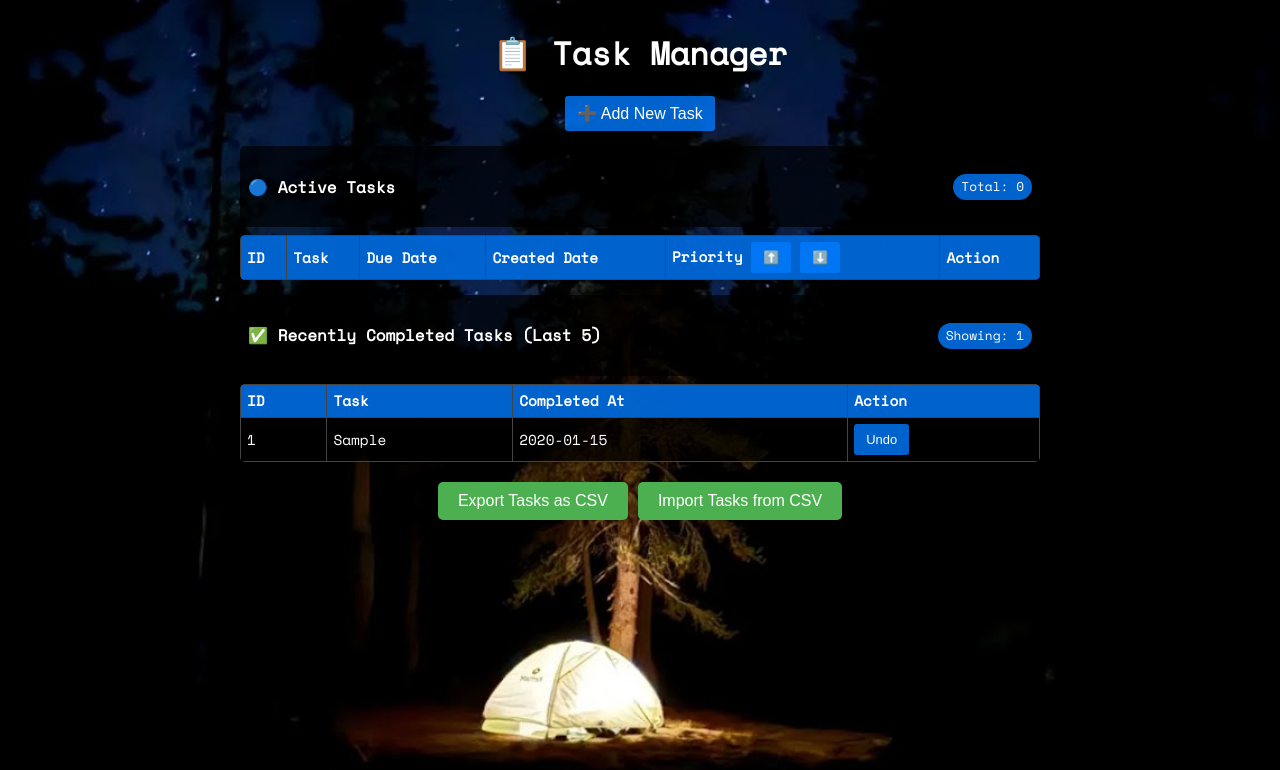
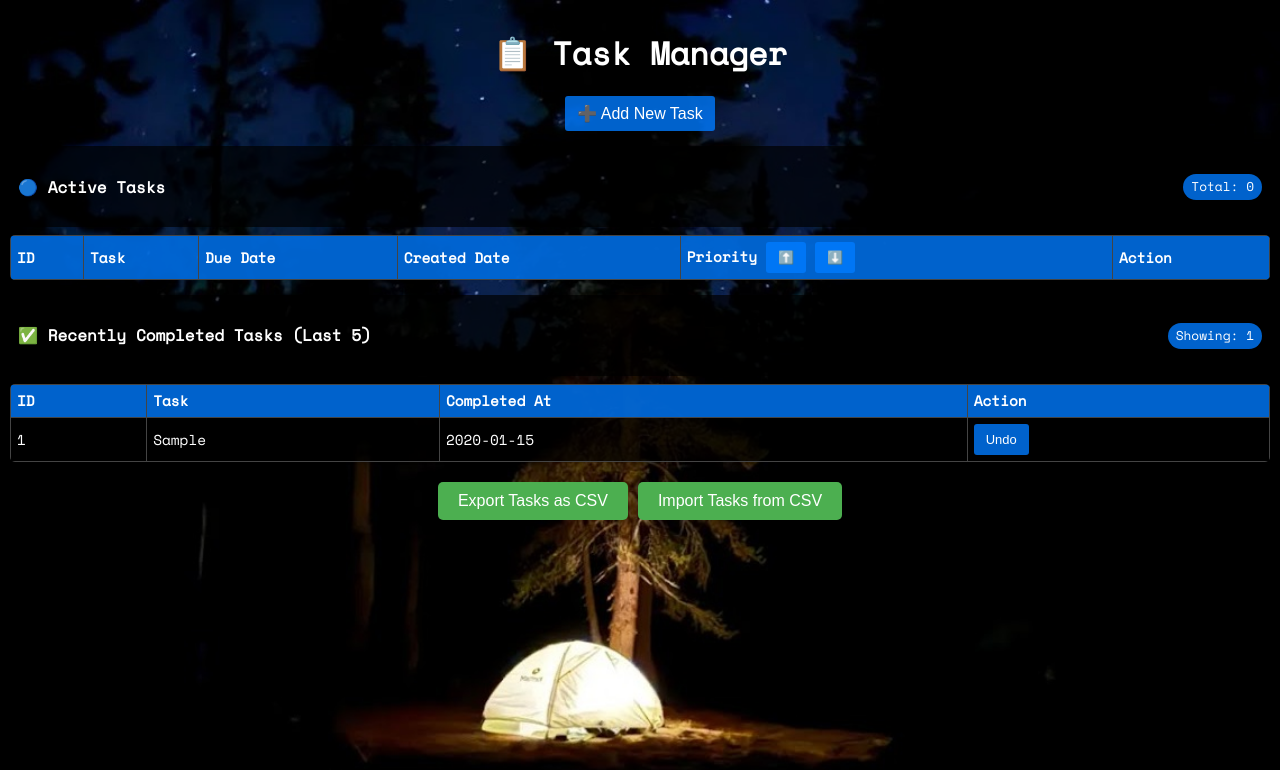
Before and after one commit to vkotaru/taskmanager-app, a Flask app: page / in a window 1280 px wide. Shown: the top 770 px of the page. Run offline with Flask 3, Linux system fonts and the light colour scheme; tables that the repository leaves empty hold one stand-in row (values such as "Sample post"); lists and menus that the app fills with data are empty.

Commit message:
Update readme

```diff
--- a/static/styles.css
+++ b/static/styles.css
@@ -2,7 +2,7 @@
   font-family: 'Space Mono', monospace;
   line-height: 1.4;
   color: #fff;
-  max-width: 800px;
+  max-width: 1800px;
   margin: 0 auto;
   padding: 10px;
   background: url('background.jpg') no-repeat center center fixed;
```
Also changed, not shown: README.md, static/add_task.png (added), static/task_manager.png (added).
